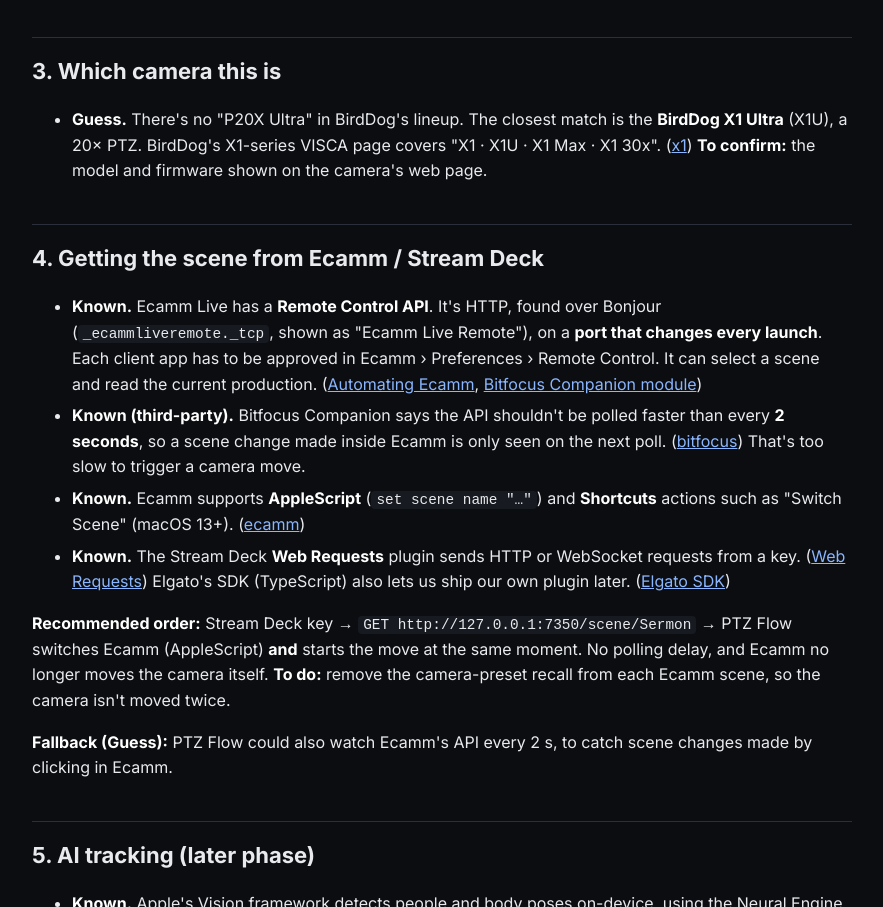
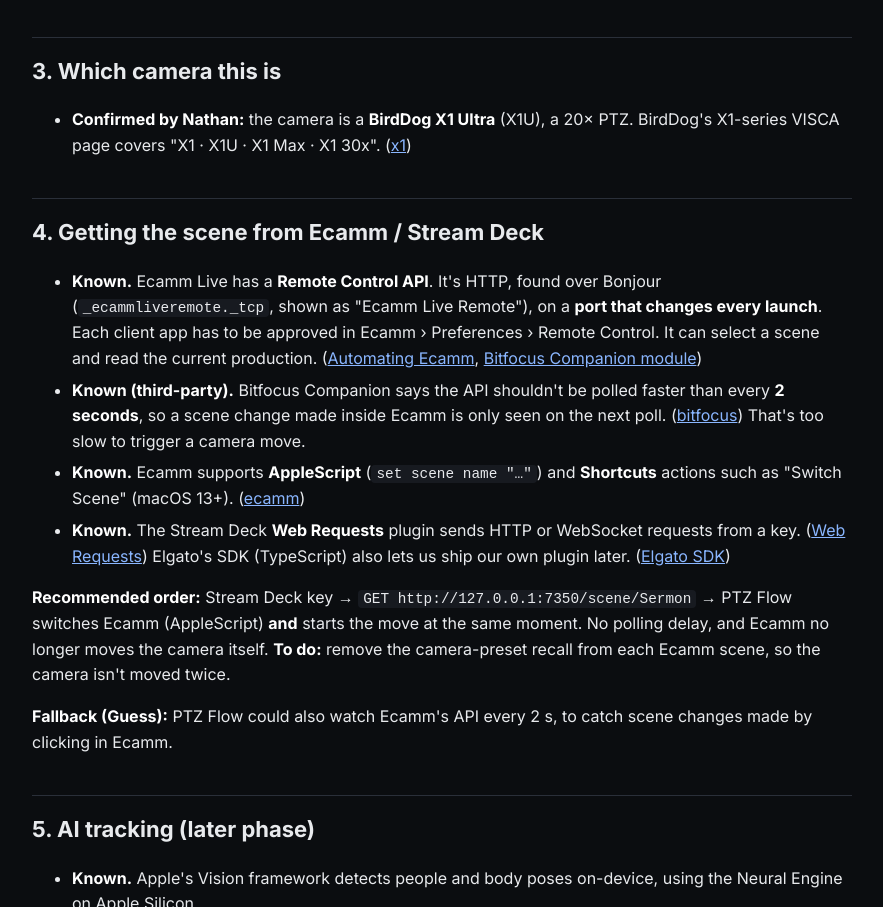
Before and after one commit to ntschetterNY/ptz-flow, a plain HTML site: page site/notes.html in a window 1280 px wide. Shown: the part 1084-1991 px from the top of the page, without its empty margins (198-1081 px from the left). Drawn offline with Linux system fonts and the light colour scheme.

Commit message:
Document Stream Deck setup; camera confirmed as BirdDog X1 Ultra
Co-Authored-By: Claude Opus 5.5 <noreply@anthropic.com>
Claude-Session: https://claude.ai/code/session_01SE2iuMTt4bSTbeDUnre1vQ

```diff
--- a/site/notes.html
+++ b/site/notes.html
@@ -41,7 +41,7 @@ nav{display:flex;gap:16px;flex-wrap:wrap;font-size:14px}
 </ul>
 <h2>3. Which camera this is</h2>
 <ul>
-<li><strong>Guess.</strong> There&#39;s no &quot;P20X Ultra&quot; in BirdDog&#39;s lineup. The closest match is the <strong>BirdDog X1 Ultra</strong> (X1U), a 20× PTZ. BirdDog&#39;s X1-series VISCA page covers &quot;X1 · X1U · X1 Max · X1 30x&quot;. (<a href="https://birddog.tv/x1-series-visca-over-ip-commands/">x1</a>) <strong>To confirm:</strong> the model and firmware shown on the camera&#39;s web page.</li>
+<li><strong>Confirmed by Nathan:</strong> the camera is a <strong>BirdDog X1 Ultra</strong> (X1U), a 20× PTZ. BirdDog&#39;s X1-series VISCA page covers &quot;X1 · X1U · X1 Max · X1 30x&quot;. (<a href="https://birddog.tv/x1-series-visca-over-ip-commands/">x1</a>)</li>
 </ul>
 <h2>4. Getting the scene from Ecamm / Stream Deck</h2>
 <ul>
```
Also changed, not shown: 2 other files.
